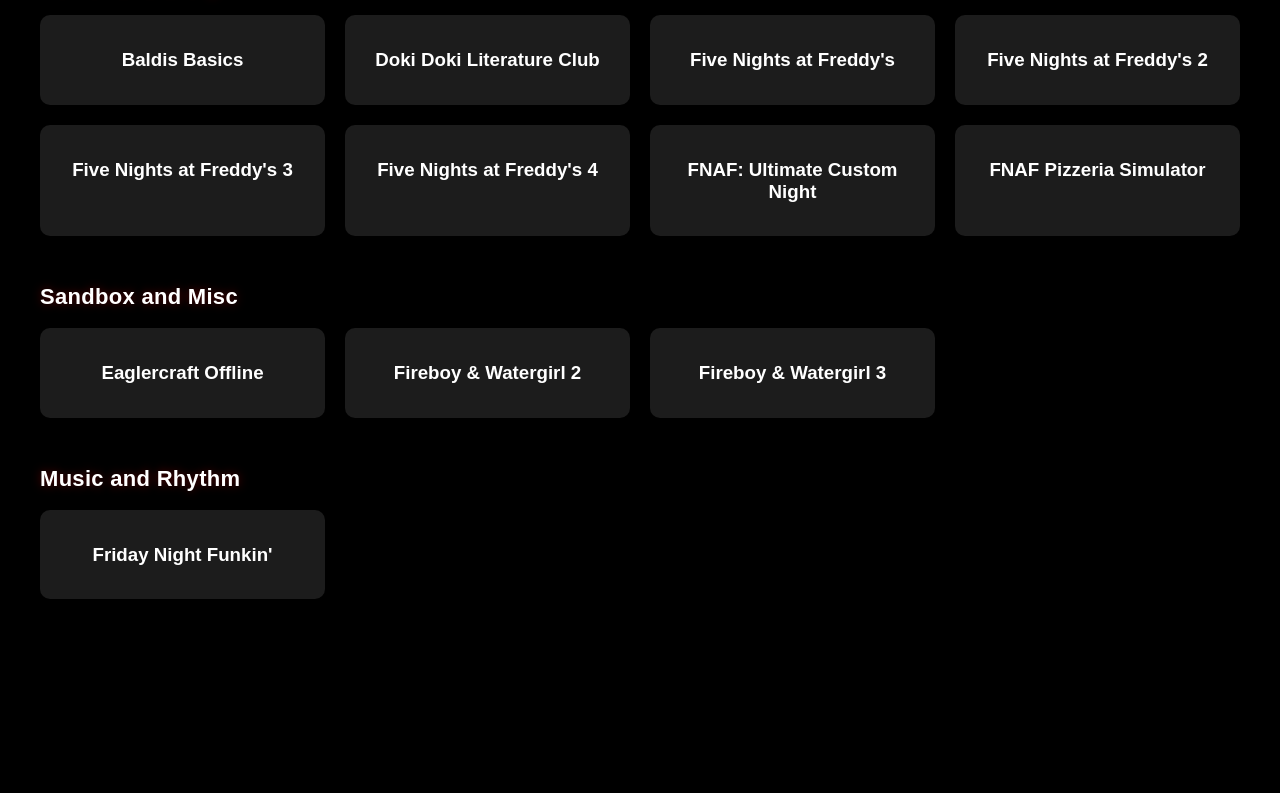
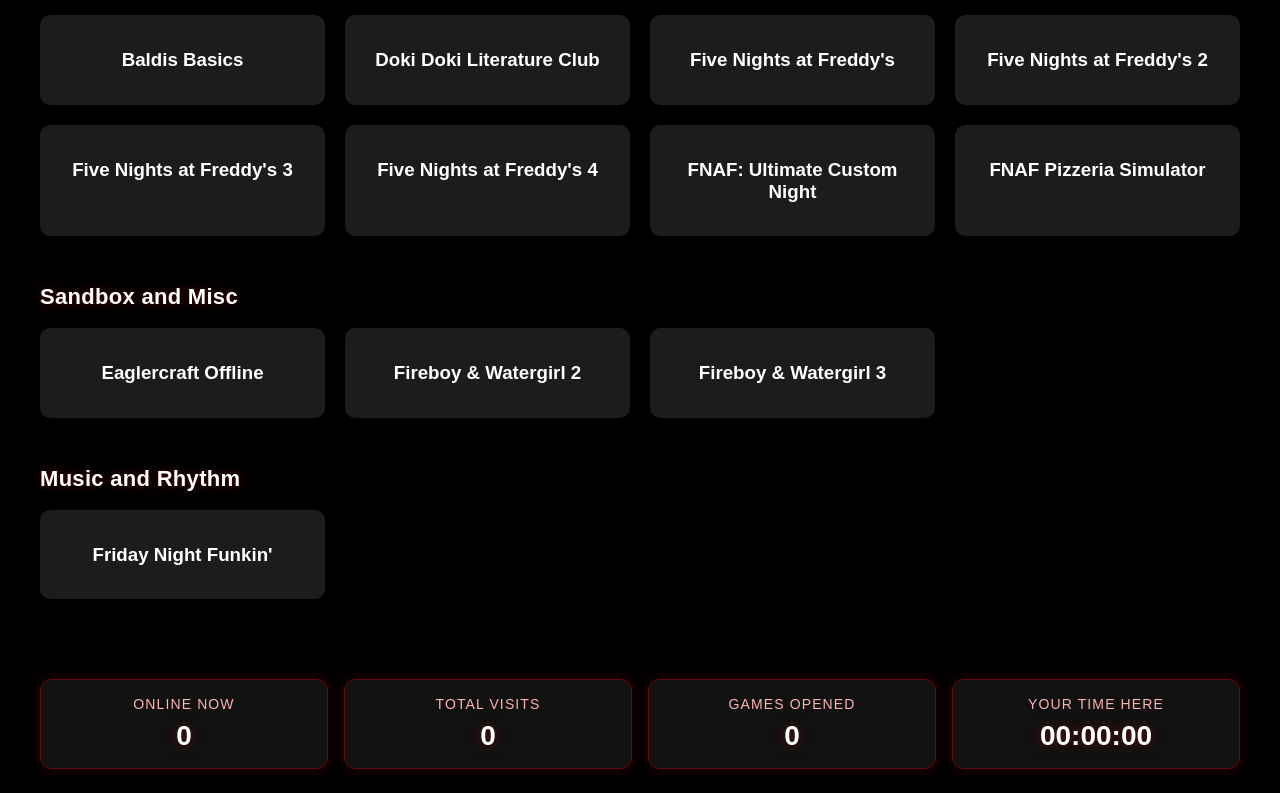
Before and after one commit to Ketchupsupercool/XGames, a website: page index.html in a window 1280 px wide. Shown: the part 2118-2911 px from the top of the page. Before the commit the page ends 2767 px from the top, so only its background shows below. Drawn offline with Linux system fonts and the light colour scheme.

Commit message:
Update index.html

```diff
--- a/index.html
+++ b/index.html
@@ -229,6 +229,55 @@
             outline: 2px solid rgba(255,255,255,0.35);
             background: #ff0000;
         }
+
+
+        .site-stats {
+            max-width: 1200px;
+            margin: 30px auto 24px;
+            padding: 0 20px;
+        }
+
+        .stats-grid {
+            display: grid;
+            grid-template-columns: repeat(4, minmax(0, 1fr));
+            gap: 16px;
+        }
+
+        .stat-card {
+            background: rgba(20, 20, 20, 0.88);
+            border: 1px solid rgba(255, 0, 0, 0.35);
+            border-radius: 12px;
+            padding: 16px;
+            box-shadow: 0 0 12px rgba(255, 0, 0, 0.18);
+        }
+
+        .stat-label {
+            font-size: 14px;
+            color: #ffb3b3;
+            margin-bottom: 8px;
+            text-transform: uppercase;
+            letter-spacing: 0.08em;
+        }
+
+        .stat-value {
+            font-size: 28px;
+            font-weight: 700;
+            color: #fff;
+            text-shadow: 0 0 12px rgba(255, 0, 0, 0.35);
+        }
+
+        @media (max-width: 900px) {
+            .stats-grid {
+                grid-template-columns: repeat(2, minmax(0, 1fr));
+            }
+        }
+
+        @media (max-width: 520px) {
+            .stats-grid {
+                grid-template-columns: 1fr;
+            }
+        }
+
 </style>
 </head>
 
@@ -485,6 +534,9 @@
 function openGame(gameURL) {
     document.getElementById("viewer").style.display = "flex";
     document.getElementById("gameFrame").src = gameURL;
+    if (typeof window.trackGameOpen === "function") {
+        window.trackGameOpen();
+    }
 }
 
 function closeGame() {
@@ -492,6 +544,29 @@
     document.getElementById("gameFrame").src = "";
 }
 </script>
+
+<section class="site-stats">
+    <div class="stats-grid">
+        <div class="stat-card">
+            <div class="stat-label">Online Now</div>
+            <div class="stat-value" id="online-now">0</div>
+        </div>
+        <div class="stat-card">
+            <div class="stat-label">Total Visits</div>
+            <div class="stat-value" id="total-visits">0</div>
+        </div>
+        <div class="stat-card">
+            <div class="stat-label">Games Opened</div>
+            <div class="stat-value" id="games-opened">0</div>
+        </div>
+        <div class="stat-card">
+            <div class="stat-label">Your Time Here</div>
+            <div class="stat-value" id="time-online">00:00:00</div>
+        </div>
+    </div>
+</section>
+
+<script type="module" src="firebase.js"></script>
 
 <!-- YOUR BACKGROUND SCRIPT (UNCHANGED) -->
 <script>
```
